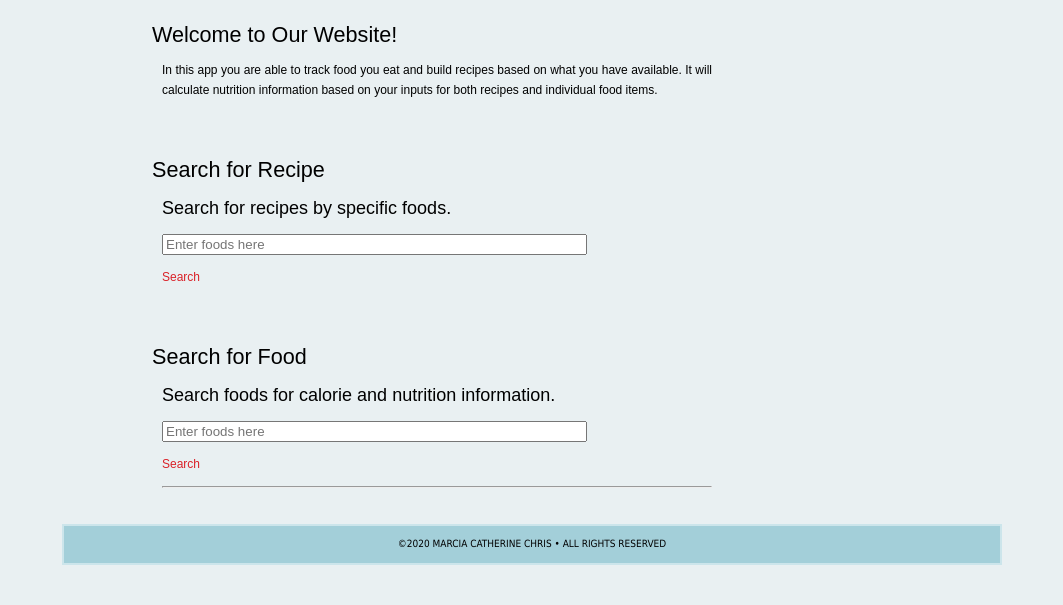
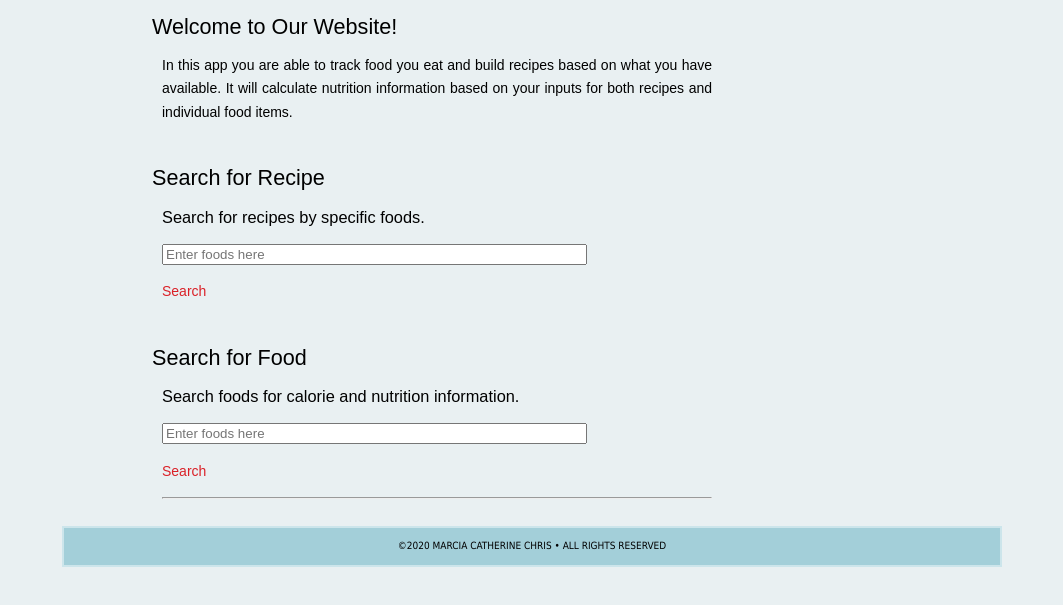
Before and after one commit to chriscrichter/Sandbox, a plain HTML site: page uncomplicated/indexMaterialize.html in a window 1280 px wide. Shown: the part 153-758 px from the top of the page, without its empty margins (108-1171 px from the left). Drawn offline with nearby package versions, Linux system fonts and the light colour scheme; no server answers.

Commit message:
Updated html and css files.

```diff
--- a/uncomplicated/default.css
+++ b/uncomplicated/default.css
@@ -144,7 +144,7 @@ hr {
 /* Post */
 
 .post {
-	margin-top: 20px;
+	margin-top: 10px;
 }
 /*
 .post .date {
@@ -209,7 +209,8 @@ hr {
 
 .post .entry {
 	margin: 0;
-	padding: 0 0 20px 100px;
+	font-size: 14px;
+	padding: 0 0 10px 100px;
 }
 
 /* Sidebar */
--- a/uncomplicated/indexMaterialize.html
+++ b/uncomplicated/indexMaterialize.html
@@ -44,23 +44,22 @@ Description: A two-column web design, best for your personal and business bloggi
 		<!-- start content -->
 		<div id="content">
 			<div class="post">
-				<p class="date"><b></b></p>
+				<p class="date"></p>
+
 				<h2 class="title">Welcome to Our Website!</h2>
 				<div class="entry">
 					<p>In this app you are able to track food you eat and build recipes based on what you have available.  It will calculate nutrition information based on your inputs for both recipes and individual food items.</p>
-
 				</div>
-
 			</div>
 			<div class="post">
-				<p class="date"><b></b></p>
+				<p class="date"></p>
 				<h2 class="title">Search for Recipe</h2>
 				<div class="entry">
 					                    <div class="column is-6 is-offset-3">
 
-                        <h2 class="subtitle">
+                        <h3 class="subtitle">
                             Search for recipes by specific foods.
-                        </h2>
+                        </h3>
                         <div class="box">
                             <div class="field is-grouped">
                                 <p class="control is-expanded">
@@ -83,13 +82,12 @@ Description: A two-column web design, best for your personal and business bloggi
 				<p class="date"><b></b></p>
 				<h2 class="title">Search for Food</h2>
 
-
 				<div class="entry">
 					                    <div class="column is-6 is-offset-3">
 
-                        <h2 class="subtitle">
+                        <h3 class="subtitle">
                             Search foods for calorie and nutrition information.
-                        </h2>
+                        </h3>
                         <div class="box">
                             <div class="field is-grouped">
                                 <p class="control is-expanded">
@@ -119,8 +117,6 @@ Description: A two-column web design, best for your personal and business bloggi
 		</div>
 		<!-- end content -->
 
-
-
 	</div>
 </div>
 <!-- end page -->
```
